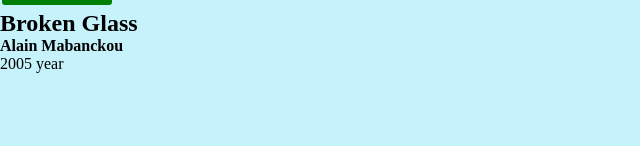
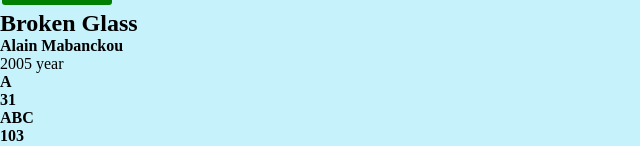
Before and after one commit to OskarKuchta/Learn-react, a React (Vite) app in the folder app/: page / in a window 1280 px wide. Shown: the part 744-890 px from the top of the page, without its empty margins (0-640 px from the left). Before the commit the page ends 817 px from the top, so only its background shows below. Built offline with nearby package versions, Linux system fonts and the light colour scheme.

Commit message:
List created with map function

```diff
--- a/app/src/components/footer.jsx
+++ b/app/src/components/footer.jsx
@@ -7,7 +7,13 @@ const Btn = () => {
   };
   return (
     <>
-      <button className="btn" style={{backgroundColor: "red"}} onClick={clicked}>Clicked {count} times</button>
+      <button
+        className="btn"
+        style={{ backgroundColor: "red" }}
+        onClick={clicked}
+      >
+        Clicked {count} times
+      </button>
       <br />
     </>
   );
@@ -16,7 +22,13 @@ const Btn = () => {
 const SharingState = ({ count, onClick, children }) => {
   return (
     <div>
-      <button className="btn" style={{backgroundColor: "green"}} onClick={onClick}>Clicked {count} times</button>
+      <button
+        className="btn"
+        style={{ backgroundColor: "green" }}
+        onClick={onClick}
+      >
+        Clicked {count} times
+      </button>
       <br />
       {children}
     </div>
@@ -41,6 +53,24 @@ const BookAuthor = (props) => {
 const BookYear = (props) => {
   return <p>{props.year} year</p>;
 };
+
+const ListItems = () => {
+  const items = ["A", 31, "ABC", 103, "An"];
+  return <NestedList element={items} />;
+};
+const NestedList = ({ element }) => {
+  return (
+    <>
+      <ul>
+        {element.map(element => (
+          <li key={element}>
+            <strong>{element}</strong>
+          </li>
+        ))}
+      </ul>
+    </>
+  );
+};
 const Footer = () => {
   const [count, setCount] = useState(0);
   const clickedInTwice = () => {
@@ -57,6 +87,7 @@ const Footer = () => {
       </SharingState>
       <SharingState count={count * 2} onClick={clickedInTwice} />
       <Book />
+      <ListItems />
     </footer>
   );
 };
```
